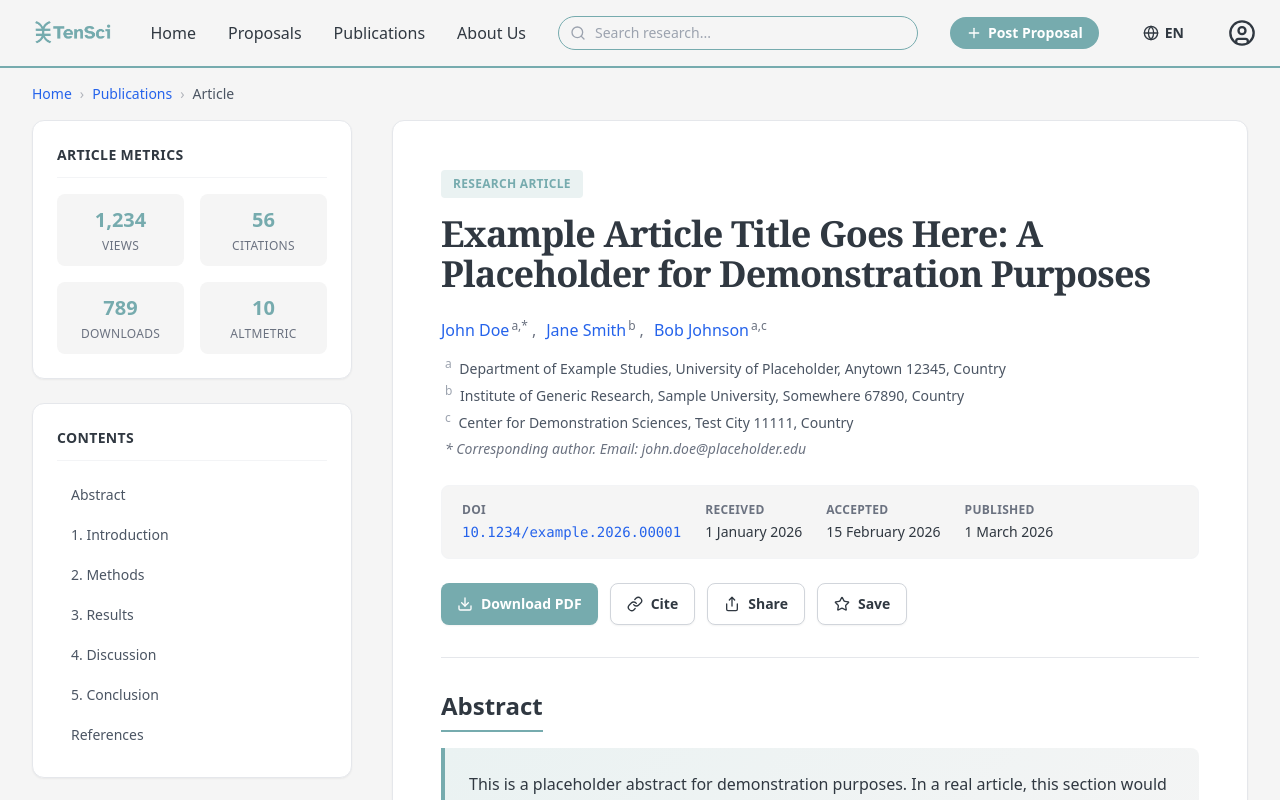
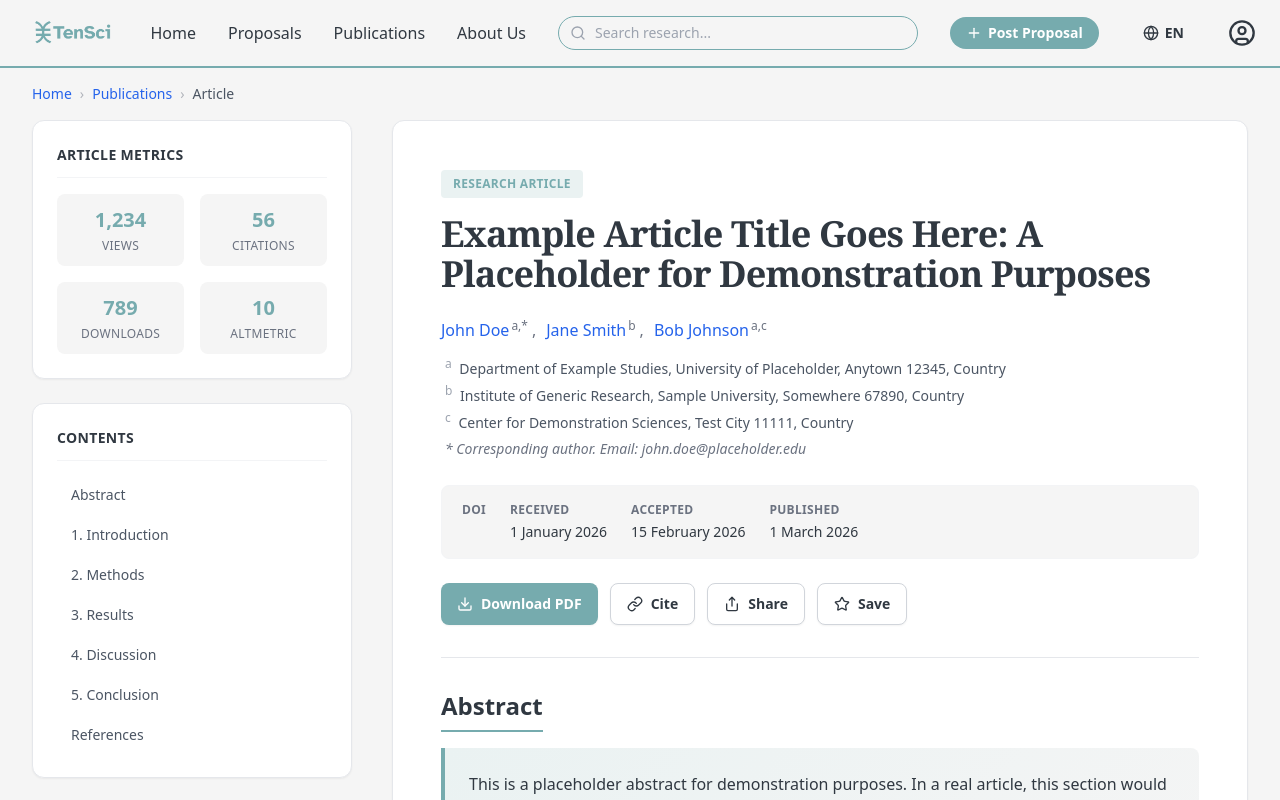
Before and after one commit to valeriex113/tensci, a React (Create React App) app: page /publication/17 in a window 1280 px wide. Shown: the top 800 px of the page. Built offline with nearby package versions, Linux system fonts and the light colour scheme.

Commit message:
Cleaned up

```diff
--- a/src/pages/example_prop.js
+++ b/src/pages/example_prop.js
@@ -1,11 +1,8 @@
 import React from "react";
 import { Link } from "react-router";
-import * as ProgressPrimitive from "@radix-ui/react-progress";
-import { Users, Clock, Calendar, PieChart, Target, ChevronRight, Share, Heart, PlayCircle, MapPin, Building2, CheckCircle2 } from "lucide-react";
+import { Users, Clock, Calendar, PieChart, Target, Share, Heart, PlayCircle, MapPin, Building2, CheckCircle2 } from "lucide-react";
 
 export function ExampleProps() {
-  const percentFunded = 82;
-
   return (
     <div className="bg-white min-h-screen font-sans animate-fade-in pb-20">
       {/* ── Breadcrumb ── */}
--- a/src/pages/example_pub.js
+++ b/src/pages/example_pub.js
@@ -148,9 +148,7 @@ export function ExamplePub() {
                     <div className="flex flex-wrap gap-6 p-4 md:px-5 rounded-lg mb-6 border border-gray-100" style={{ backgroundColor: "#F5F5F5" }}>
                         <div className="flex flex-col gap-1">
                             <span className="text-xs font-bold uppercase tracking-wide text-gray-500">DOI</span>
-                            <a href="#" className="text-sm font-medium text-blue-600 font-mono hover:underline">
-                                10.1234/example.2026.00001
-                            </a>
+
                         </div>
                         <div className="flex flex-col gap-1">
                             <span className="text-xs font-bold uppercase tracking-wide text-gray-500">Received</span>
```
Also changed, not shown: 1 other file (tests, documents, lock files or other folders).
